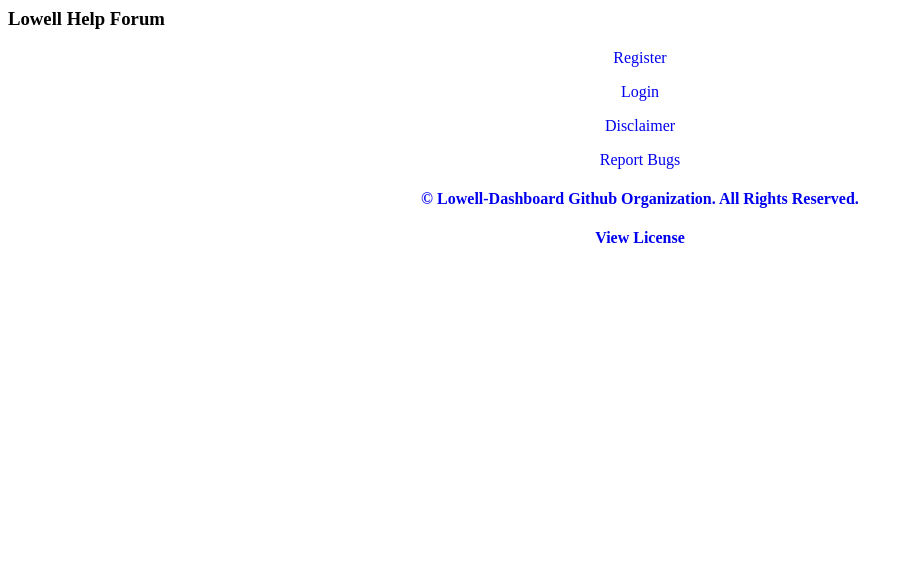
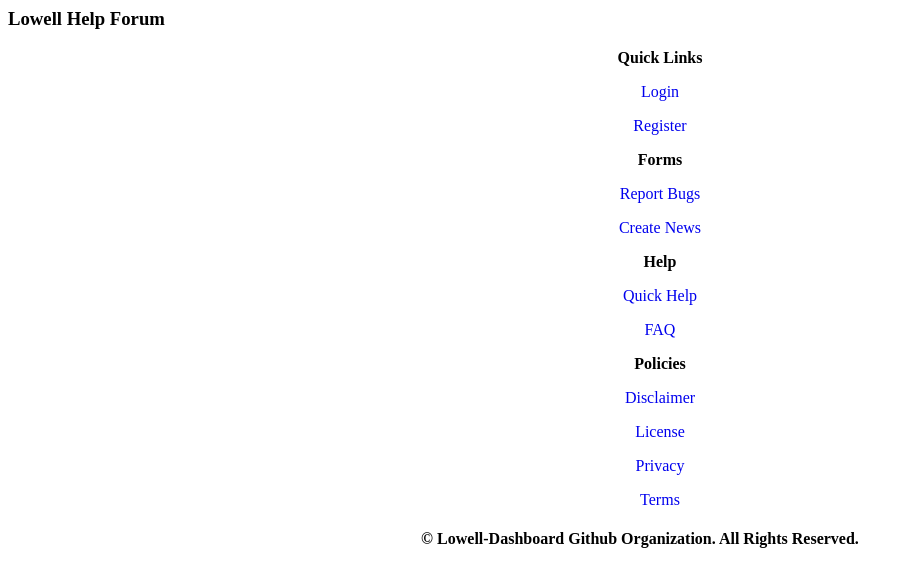
Before and after one commit to lowell-dashboard/dashboard-flask, a Python web app: template lowell-dashboard/app/templates/appbuilder/footer.html in a window 1280 px wide. Shown: the top 587 px of the page, without its empty margins (0-913 px from the left). Run offline with Jinja, Linux system fonts and the light colour scheme; the template is opened without the code that fills it, so the values that code supplies are empty.

Commit message:
add more links and reformat

```diff
--- a/lowell-dashboard/app/templates/appbuilder/footer.html
+++ b/lowell-dashboard/app/templates/appbuilder/footer.html
@@ -10,7 +10,7 @@
 
 {% block content %}
 
-    <footer class="text-secondary">
+    <footer>
 
       <h3>{{_("Lowell Help Forum")}}</h3>
 
@@ -19,19 +19,37 @@
         <div class="row">
 
           <div class="col-xs-3">
-            <a href="/register/form" class="nounderline"><center><p>{{_("Register")}}</p></center></a>
+            <ul>
+              <strong><center><p>Quick Links</p></center></strong>
+              <a href="/login/" class="nounderline"><center><p>{{_("Login")}}</p></center></a>
+              <a href="/register/form" class="nounderline"><center><p>{{_("Register")}}</p></center></a>
+            </ul>
           </div>
 
           <div class="col-xs-3">
-            <a href="/login/" class="nounderline"><center><p>{{_("Login")}}</p></center></a>
+            <ul>
+              <strong><center><p>Forms</p></center></strong>
+              <a href="/bugreport/form" class="nounderline"><center><p>{{_("Report Bugs")}}</p></center></a>
+              <a href="/createnews/form" class="nounderline"><center><p>{{_("Create News")}}</p></center></a>
+            </ul>
           </div>
 
           <div class="col-xs-3">
-            <a href="/files/disclaimer" class="nounderline"><center><p>{{_("Disclaimer")}}</p></center></a>
+            <ul>
+              <strong><center><p>Help</p></center></strong>
+              <a href="/help/" class="nounderline"><center><p>{{_("Quick Help")}}</p></center></a>
+              <a href="/help/faq" class="nounderline"><center><p>{{_("FAQ")}}</p></center></a>
+            </ul>
           </div>
 
           <div class="col-xs-3">
-            <a href="/bugreport/form" class="nounderline"><center><p>{{_("Report Bugs")}}</p></center></a>
+            <ul>
+              <strong><center><p>Policies</p></center></strong>
+              <a href="/files/disclaimer" class="nounderline"><center><p>{{_("Disclaimer")}}</p></center></a>
+              <a href="/files/license" class="nounderline"><center><p>{{_("License")}}</p></center></a>
+              <a href="/files/privacy" class="nounderline"><center><p>{{_("Privacy")}}</p></center></a>
+              <a href="/files/terms" class="nounderline"><center><p>{{_("Terms")}}</p></center></a>
+            </ul>
           </div>
 
         </div>
@@ -39,25 +57,12 @@
       </div>
 
       <div class="container">
-
         <div class="row">
-
-          <a href="/files/license" class="nounderline">
-
-            <div class="col-xs-6">
-              <center><h4>{{_("© Lowell-Dashboard Github Organization. All Rights Reserved.")}}</h4></center>
-            </div>
-
-            <div class="col-xs-6">
-              <center><h4>{{_("View License")}}</h4></center>
-            </div>
-
-          </a>
-
+          <div class="col-xs-12">
+            <center><h4>{{_("© Lowell-Dashboard Github Organization. All Rights Reserved.")}}</h4></center>
+          </div>
         </div>
-
       </div>
-
     </footer>
 
 {% endblock %}
```
